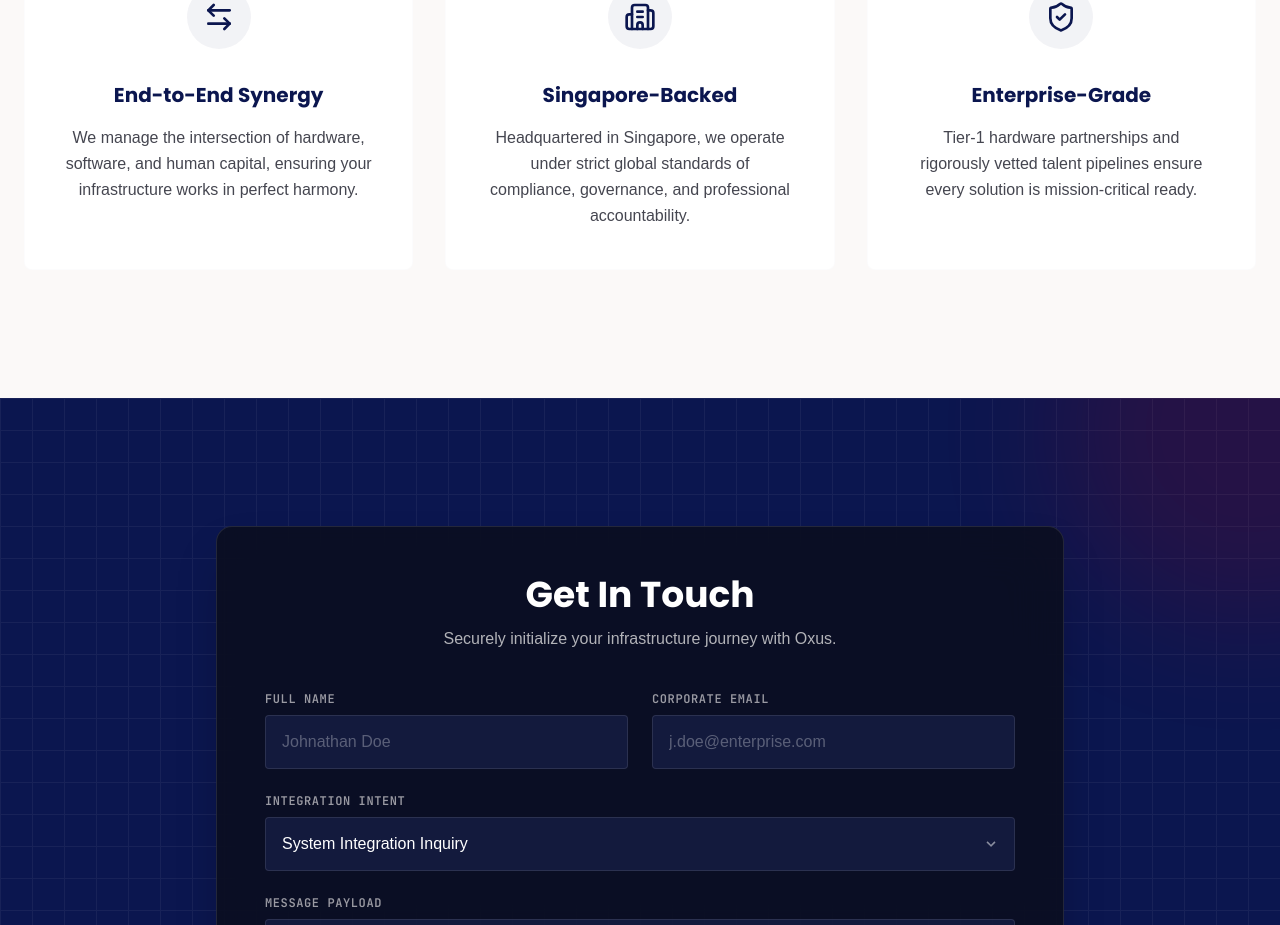
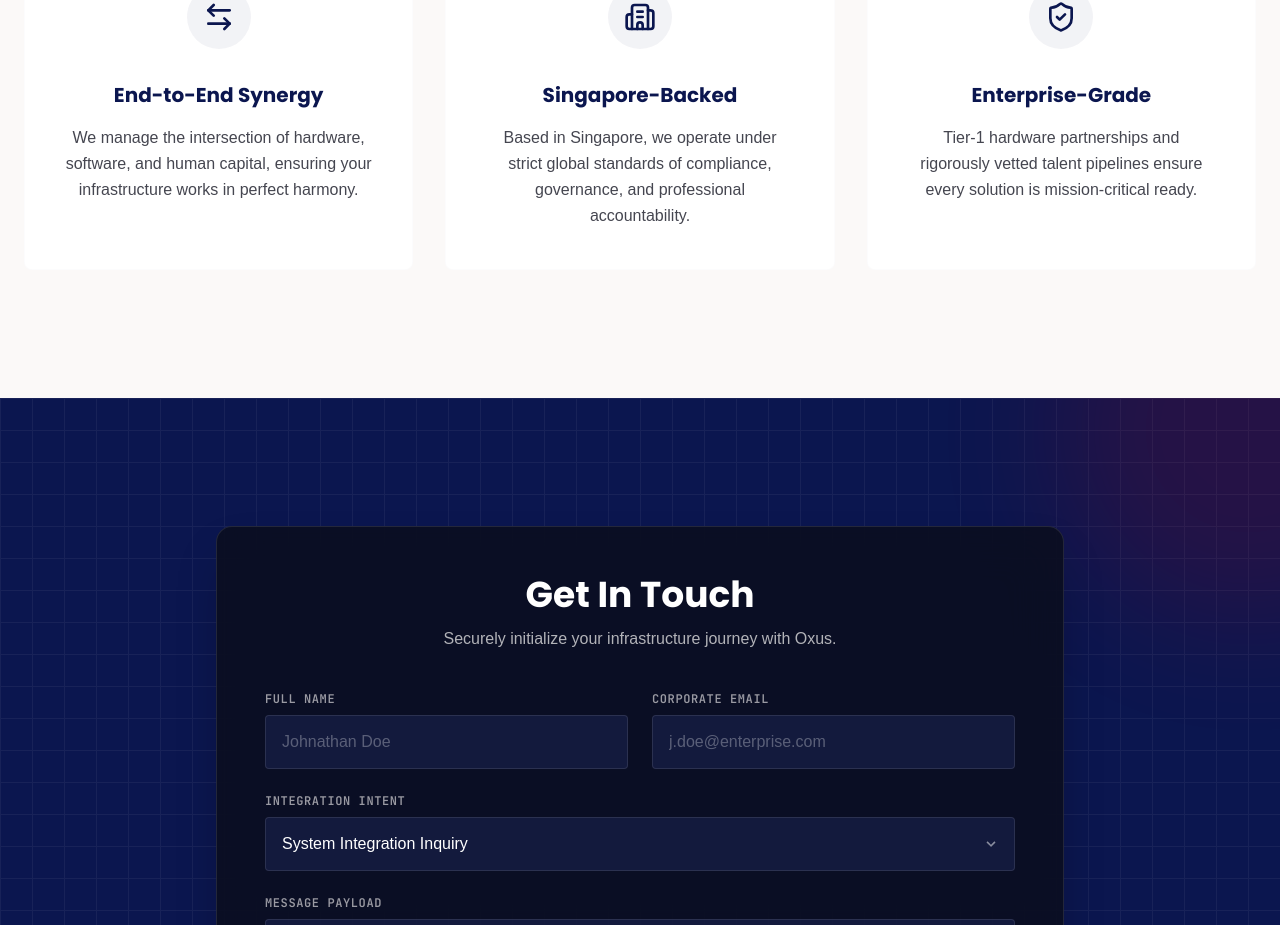
Before and after one commit to pravin-png/Oxus-Website, a React (Vite) app: page / in a window 1280 px wide. Shown: the part 4055-4980 px from the top of the page. Built offline with nearby package versions, Linux system fonts and the light colour scheme.

Commit message:
Update Advantage.tsx

```diff
--- a/src/components/Advantage.tsx
+++ b/src/components/Advantage.tsx
@@ -16,7 +16,7 @@ export default function Advantage() {
     {
       icon: <Building2 size={32} className="text-brand-navy" />,
       title: "Singapore-Backed",
-      description: "Headquartered in Singapore, we operate under strict global standards of compliance, governance, and professional accountability.",
+      description: "Based in Singapore, we operate under strict global standards of compliance, governance, and professional accountability.",
     },
     {
       icon: <ShieldCheck size={32} className="text-brand-navy" />,
```
